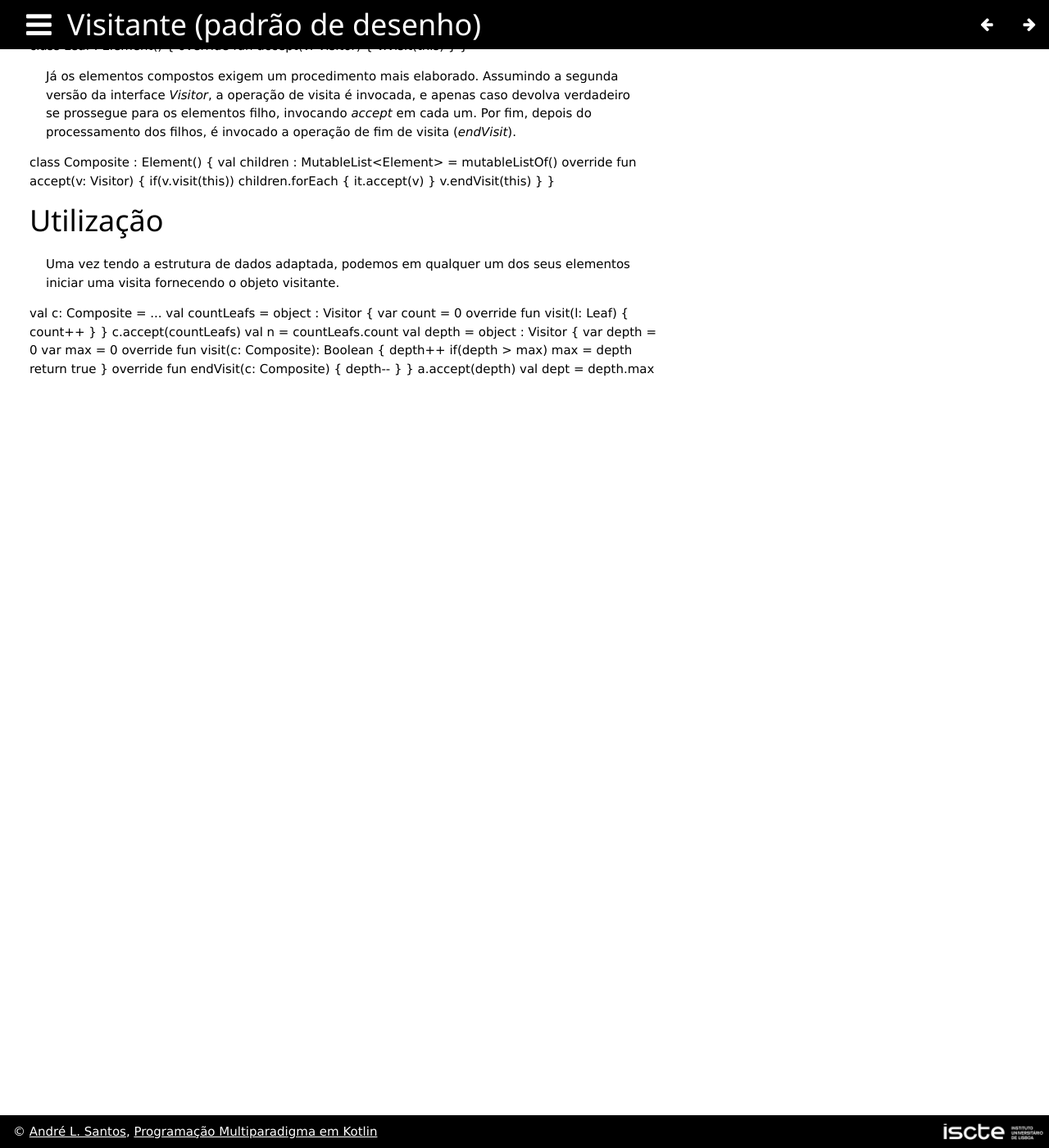
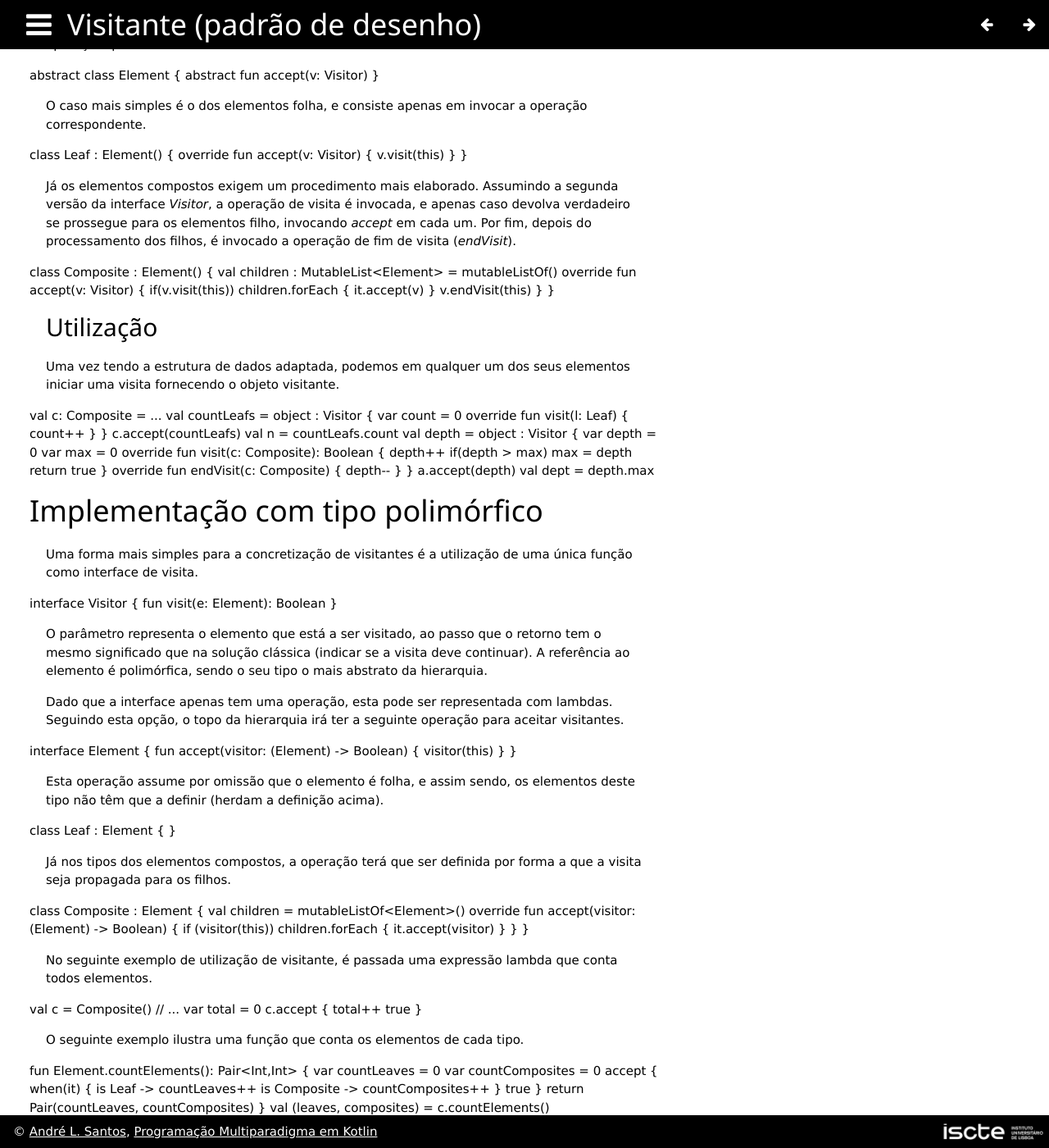
Before and after one commit to andre-santos-pt/andre-santos-pt.github.io, a Jekyll site: the page built from kotlin/padroesdesenho/visitante.md, in a window 1280 px wide and 1400 px high, scrolled down 1382 px. Shown: the whole window at 82% size. Built offline with Jekyll 4.4.1, drawn with Linux system fonts in a browser that asks for light colours; nearby versions of some CDN libraries; some of the changed text lies outside the part shown.

Commit message:
update visitante

```diff
--- a/kotlin/padroesdesenho/visitante.md
+++ b/kotlin/padroesdesenho/visitante.md
@@ -4,11 +4,16 @@ title: Visitante (padrão de desenho)
 
 Ao passo que será simples escrever código para um varrimento pelos elementos de uma estrutura de dados linear cujos elementos têm o mesmo tipo (pe. uma lista), quando estamos perante uma estrutura de objetos hierárquica, potencialmente com diferentes tipos de objetos, a tarefa poderá não ser trivial.
 
-O padrão de desenho **Visitante** (*Visitor*) consiste num tipo de solução para facilitar o varrimento de estruturas de dados hierárquicas. A metáfora associada é a do objeto "visitante" que consegue fazer uma visita por todos os elementos (ou parte) da estrutura, sem que tenha que entender como navegar de uns elementos para os outros. Um caso típico são estruturas recursivas (ver diagrama), onde é formada uma árvore com nós folha (terminais) e nós compostos (que contêm outros nós).
+O padrão de desenho **Visitante** (*Visitor*) consiste num tipo de solução para facilitar o varrimento de estruturas de dados hierárquicas. A metáfora associada é a do objeto "visitante" que consegue fazer uma visita por todos os elementos (ou parte) da estrutura, sem que tenha que entender como navegar de uns elementos para os outros. Um caso típico são estruturas recursivas (por exemplo com base em [Objetos Compostos](objetoscompostos)), onde é formada uma árvore com nós folha (terminais) e nós compostos (que contêm outros nós).
+
+# Implementação com distinção de tipos
+
+A primeira técnica de implementação que apresentamos é a forma clássica de implementação de infraestrutura para objetos visitantes. Por oposição à técnica de implementação seguinte, esta requer mais artefactos, mas é também a mais flexível.
 
 ![](visitante.png)
 
-# Interface dos visitantes
+
+## Interface dos visitantes
 O elemento central quando aplicamos este padrão é uma interface que incluí uma operação para cada elemento visitável da estrutura com que estamos a trabalhar. Tipicamente, é utilizado o identificador *visit* sobreposto para os vários tipos de elementos.
 
 {% include code code="
@@ -32,7 +37,7 @@ interface Visitor {
 "
 %}
 
-# Adaptação da estrutura
+## Adaptação da estrutura
 
 Uma vez tendo a interface dos visitantes, é necessário adaptar a estrutura para permitir o varrimento. Tipicamente, é utilizado o identificador *accept* ("aceitar o visitante") para a operação que desencadeia o varrimento.
 
@@ -72,7 +77,7 @@ class Composite : Element() {
 %}
 
 
-# Utilização
+## Utilização
 Uma vez tendo a estrutura de dados adaptada, podemos em qualquer um dos seus elementos iniciar uma visita fornecendo o objeto visitante.
 
 
@@ -106,3 +111,80 @@ a.accept(depth)
 val dept = depth.max
 "
 %}
+
+
+# Implementação com tipo polimórfico
+
+Uma forma mais simples para a concretização de visitantes é a utilização de uma única função como interface de visita.
+
+{% include code code="
+interface Visitor {
+    fun visit(e: Element): Boolean
+}
+"%}
+
+O parâmetro representa o elemento que está a ser visitado, ao passo que o retorno tem o mesmo significado que na solução clássica (indicar se a visita deve continuar). A referência ao elemento é polimórfica, sendo o seu tipo o mais abstrato da hierarquia.
+
+Dado que a interface apenas tem uma operação, esta pode ser representada com lambdas. Seguindo esta opção, o topo da hierarquia irá ter a seguinte operação para aceitar visitantes.
+
+{% include code code="
+interface Element {
+  fun accept(visitor: (Element) -> Boolean) {
+    visitor(this)
+  }
+}
+"%}
+
+Esta operação assume por omissão que o elemento é folha, e assim sendo, os elementos deste tipo não têm que a definir (herdam a definição acima).
+
+{% include code code="
+class Leaf : Element {
+
+}
+"%}
+
+Já nos tipos dos elementos compostos, a operação terá que ser definida por forma a que a visita seja propagada para os filhos.
+
+{% include code code="
+class Composite : Element {
+  val children = mutableListOf<Element>()
+
+  override fun accept(visitor: (Element) -> Boolean) {
+    if (visitor(this))
+      children.forEach {
+        it.accept(visitor)
+      }
+  }
+}
+"%}
+
+No seguinte exemplo de utilização de visitante, é passada uma expressão lambda que conta todos elementos.
+
+{% include code code="
+val c = Composite()
+// ...
+var total = 0
+c.accept {
+  total++
+  true
+}
+"%}
+
+O seguinte exemplo ilustra uma função que conta os elementos de cada tipo.
+
+{% include code code="
+fun Element.countElements(): Pair<Int,Int> {
+  var countLeaves = 0
+  var countComposites = 0
+  accept {
+    when(it) {
+      is Leaf -> countLeaves++
+      is Composite -> countComposites++
+    }
+    true
+  }
+  return Pair(countLeaves, countComposites)
+}
+
+val (leaves, composites) = c.countElements()
+"%}
```
Also changed, not shown: kotlin/06_objetos/exercicios/filecomposite.md (+1 -1 lines), kotlin/padroesdesenho/exercicios/filevisitor.md (+25 -22 lines).
